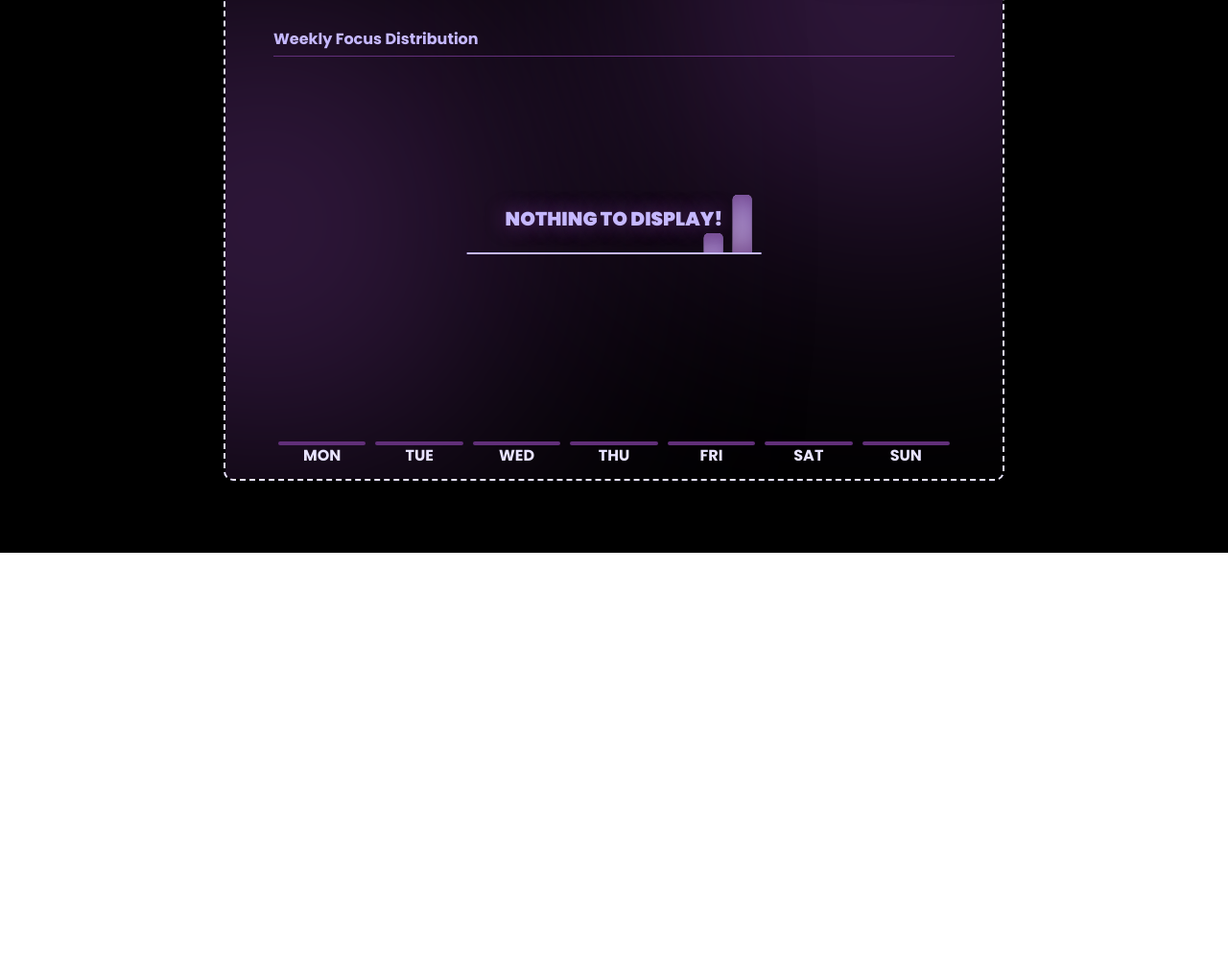
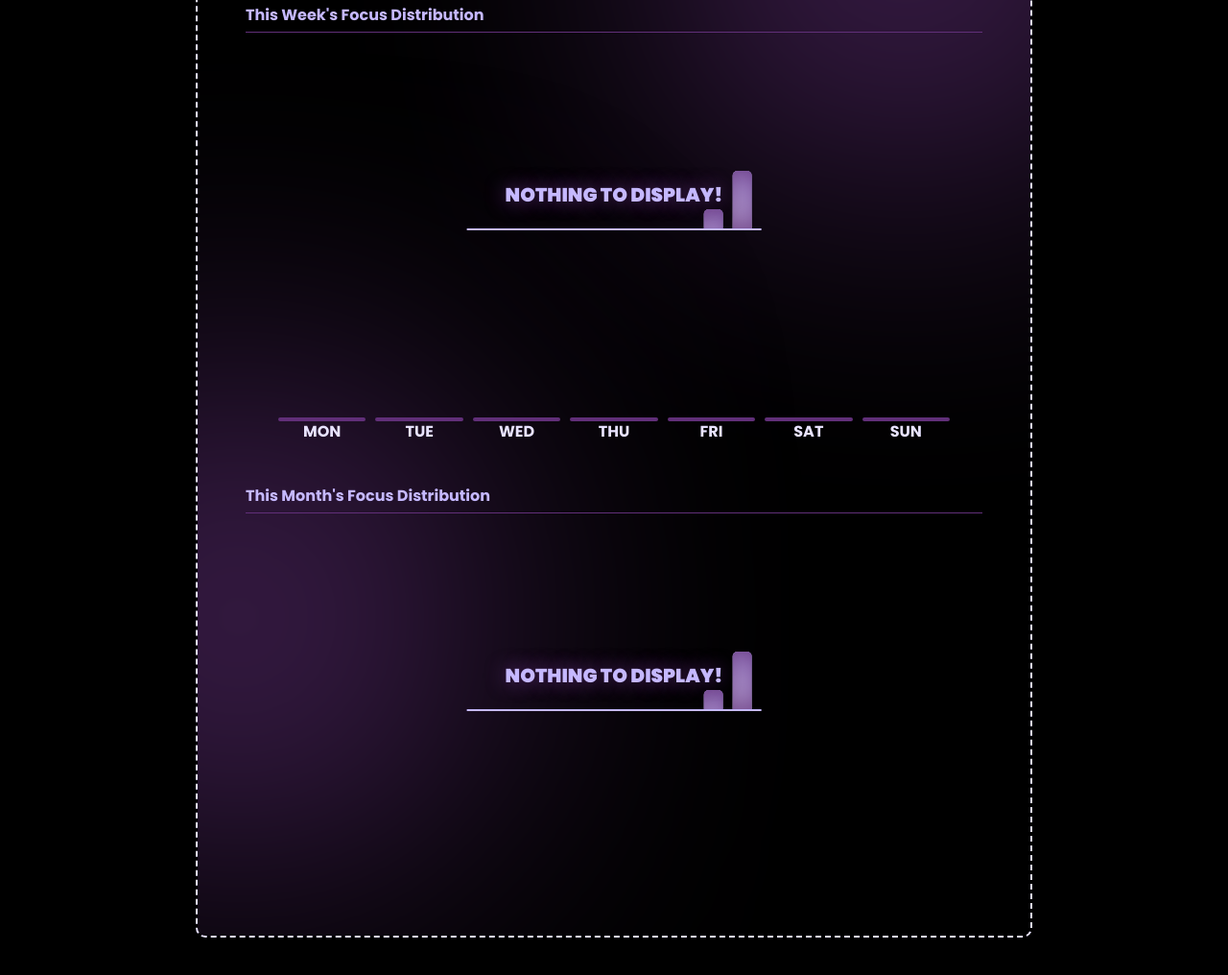
Before and after one commit to kartikth40/PurrfectFocus, a website built with Parcel: page modules/history/history.html in a window 1280 px wide. Shown: the part 224-1240 px from the top of the page at 96% size. Before the commit the page ends 800 px from the top, so only its background shows below. Built offline with nearby package versions, Linux system fonts and the light colour scheme; some packages are replaced by stand-ins of ours.

Commit message:
added monthly focus timing distribution graph to history page

```diff
--- a/modules/global.css
+++ b/modules/global.css
@@ -21,6 +21,7 @@ body{
 ::-webkit-scrollbar {
   width: 5px;
   height: 15px;
+  background-color: black;
 }
 ::-webkit-scrollbar-thumb {
   background: var(--primary-color);
--- a/modules/history/history.css
+++ b/modules/history/history.css
@@ -20,6 +20,7 @@
 }
 
 .metrics-container{
+  margin: 50px;
   padding: 30px 50px;
   border: 2px dashed var(--secondary-color-1);
   width: max-content;
@@ -139,12 +140,13 @@ p{
   font-size: 15px;
 }
 
-.week-metrics-container{
+.sub-metrics-container{
   margin-top: 50px;
 }
 .graph-container{
-  --bars: 07;
-  min-width: 100%;
+  --week-bars: 7;
+  --month-bars: 30;
+  width: 60vw;
   height: 50vh;
   padding: 5px;
   position: relative;
@@ -172,6 +174,7 @@ p{
   display: inline-block;
 }
 .no-data {
+  pointer-events: none;
   position: absolute;
   top: 40%;
   left: 50%;
@@ -248,7 +251,6 @@ p{
   pointer-events: none;
 }
 .bars-container {
-  --bar-height: 0;
   width: 100%;
   display: flex;
   align-items: flex-end;
@@ -258,13 +260,19 @@ p{
   position: relative;
 }
 .bar {
-  width: calc(50vw / var(--bars));
+  --bar-height: 0;
   height: var(--bar-height);
   border-radius: 5px;
   background: var(--primary-color);
   border: 2px solid var(--primary-color);
   position: relative;
   transition: 1s height cubic-bezier(.56,0.36,0.3,1.26), .2s box-shadow cubic-bezier(.56,0.36,0.3,1.26);
+}
+.week-bar {
+  width: calc(50vw / var(--week-bars));
+}
+.month-bar {
+  width: calc(50vw / var(--month-bars));
 }
 .container.light .bar {
   background: linear-gradient(45deg, #000, var(--primary-color));
@@ -279,8 +287,12 @@ p{
   transform: translateX(-50%);
 }
 .bar::before{
+  z-index: 10;
   position: absolute;
   content: attr(data-value);
+  padding-inline: 3px;
+  background-color: transparent;
+  border-radius: 5px;
   white-space: nowrap;
   font-size: 12px;
   top: -10px;
@@ -292,10 +304,11 @@ p{
   transition: .25s all;
 }
 .container.light .bar::before{
+  background-color: var(--secondary-color-2);
   color: black;
 }
 .bar:hover::before{
-  top: -22px;
+  top: -25px;
   opacity: 1;
 }
 .bar:hover {
--- a/modules/history/history.html
+++ b/modules/history/history.html
@@ -34,20 +34,30 @@
           <p class="simple-metrics-title">This Year</p>
         </div>
       </div>
-      <div class="week-metrics-container">
-        <h2 class="week-metrics-title">Weekly Focus Distribution</h2>
-        <div class="graph-container">
+      <div class="week-metrics-container sub-metrics-container">
+        <h2 class="week-metrics-title metrics-title">This Week's Focus Distribution</h2>
+        <div class="graph-container week-graph-container">
           <div class="is-sample">*sample data</div>
-          <div class="no-data">Nothing To Display!</div>
-          <div class="y-axis"></div>
+          <div class="no-data week-no-data">Nothing To Display!</div>
+          <div class="y-axis week-y-axis"></div>
           <div class="bars-container">
-            <span class="bar" data-x="MON" data-value="0"></span>
-            <span class="bar" data-x="TUE" data-value="0"></span>
-            <span class="bar" data-x="WED" data-value="0"></span>
-            <span class="bar" data-x="THU" data-value="0"></span>
-            <span class="bar" data-x="FRI" data-value="0"></span>
-            <span class="bar" data-x="SAT" data-value="0"></span>
-            <span class="bar" data-x="SUN" data-value="0"></span>
+            <span class="bar week-bar" data-x="MON" data-value="0"></span>
+            <span class="bar week-bar" data-x="TUE" data-value="0"></span>
+            <span class="bar week-bar" data-x="WED" data-value="0"></span>
+            <span class="bar week-bar" data-x="THU" data-value="0"></span>
+            <span class="bar week-bar" data-x="FRI" data-value="0"></span>
+            <span class="bar week-bar" data-x="SAT" data-value="0"></span>
+            <span class="bar week-bar" data-x="SUN" data-value="0"></span>
+          </div>
+        </div>
+      </div>
+      <div class="month-metrics-container sub-metrics-container">
+        <h2 class="month-metrics-title metrics-title">This Month's Focus Distribution</h2>
+        <div class="graph-container month-graph-container">
+          <div class="is-sample">*sample data</div>
+          <div class="no-data month-no-data">Nothing To Display!</div>
+          <div class="y-axis month-y-axis"></div>
+          <div class="bars-container month-bars-container">
           </div>
         </div>
       </div>
--- a/modules/history/history.js
+++ b/modules/history/history.js
@@ -14,15 +14,21 @@ const weekCount = document.querySelector('.week-count')
 const monthCount = document.querySelector('.month-count')
 const yearCount = document.querySelector('.year-count')
 const graphContainer = document.querySelector('.graph-container')
-const YAxis = document.querySelector('.y-axis')
-const bars = document.querySelectorAll('.bar')
+const weekYAxis = document.querySelector('.week-y-axis')
+const monthYAxis = document.querySelector('.month-y-axis')
+const weekBars = document.querySelectorAll('.week-bar')
+const monthBarsContainer = document.querySelector('.month-bars-container')
 const sampleHistoryBtn = document.querySelector('.sample-history-btn')
 const sampleHistoryRemoveBtn = document.querySelector('.sample-history-btn-remove')
 const deleteHistoryBtn = document.querySelector('.delete-btn')
-const isSampleElement = document.querySelector('.is-sample')
-const noDataElement = document.querySelector('.no-data')
+const isSampleElement = document.querySelectorAll('.is-sample')
+const noWeekDataElement = document.querySelector('.week-no-data')
+const noMonthDataElement = document.querySelector('.month-no-data')
 
-graphContainer.style.setProperty('--bars', bars.length)
+const WEEK = 'week'
+const MONTH = 'month'
+const YEAR = 'year'
+
 const maxHeightOfGraph = graphContainer.clientHeight - 20
 let maxValueOfGraph = 0
 
@@ -35,11 +41,14 @@ sampleHistoryRemoveBtn.addEventListener('click', async () => {
   const currentYear = currentFullDate.getFullYear().toString()
   await setSessionStorage({[currentYear]: null})
   await init()
+  setSimpleMetrics(0, todayCount)
 })
 
 deleteHistoryBtn.addEventListener('click', async () => {
+  if(confirm("Are you sure you wanna delete all of your history?")) {
     await clearHistory()
     await init()
+  }
 })
 
 document.addEventListener('DOMContentLoaded', async () => {
@@ -69,35 +78,35 @@ async function init() {
   const sampleHistory = sampleHistoryObj[currentYear]
   const historyObj = await getLocalStorage(currentYear)
   const history = sampleHistory ?? historyObj[currentYear]
-  console.log(history)
 
   if(!sampleHistory){
     sampleHistoryBtn.classList.add('active')
     sampleHistoryRemoveBtn.classList.remove('active')
-    isSampleElement.classList.remove('active')
+    isSampleElement.forEach(el => el.classList.remove('active'))
   }
   else {
     sampleHistoryBtn.classList.remove('active')
     sampleHistoryRemoveBtn.classList.add('active')
-    isSampleElement.classList.add('active')
+    isSampleElement.forEach(el => el.classList.add('active'))
   }
 
   if(!history) {
-    noDataElement.classList.add('active')
-    setSimpleMetrics(0, todayCount)
+    noWeekDataElement.classList.add('active')
+    noMonthDataElement.classList.add('active')
   } else {
-    noDataElement.classList.remove('active')
+    noWeekDataElement.classList.remove('active')
+    noMonthDataElement.classList.remove('active')
   }
 
   // weekly metrics
   const currentWeekStart = new Date(currentFullDate)
   currentWeekStart.setDate(currentDate - currentDay)
-  console.log(currentWeekStart)
   const weekDate = new Date(currentWeekStart)
   const thisWeekData = {}
+  let weeklySum = 0
 
   if (history) {
-    for (let i = 0; i < 7; i++) {
+    for (let i = 1; i <= 7; i++) {
       const currentWeekDateWithMonth = weekDate.getDate() + '-' + (weekDate.getMonth() + 1)
       weekDate.setDate(weekDate.getDate() + 1)
       if (currentWeekDateWithMonth in history) {
@@ -116,21 +125,30 @@ async function init() {
           breaks,
         }
 
-        if (i === currentDay) {
+
+        if (i-1 === currentDay) {
           setSimpleMetrics(focus, todayCount)
         }
-        maxValueOfGraph = Math.max(Math.ceil(focus), maxValueOfGraph)
+        weeklySum += focus
+        maxValueOfGraph = Math.max(focus, maxValueOfGraph)
       }
     }
   }
-  setYAxis()
-  setWeeklyBars(thisWeekData)
+
+    setYAxis(maxValueOfGraph)
+    setBars(thisWeekData, maxValueOfGraph)
+    setSimpleMetrics(weeklySum, weekCount, true)
+
 
   // monthly metrics
   const firstDayOfNextMonth = new Date(currentYear, currentMonth, 1)
   const lastDateOfCurrentMonth = new Date(firstDayOfNextMonth - 1).getDate()
+  let totalDaysInCurrentMonth = 0
+  const thisMonthData = {}
   let monthlySum = 0
+  if(history) {
     for (let i = 1; i <= lastDateOfCurrentMonth; i++) {
+      totalDaysInCurrentMonth++
       const date = new Date(currentYear, currentMonth - 1, i)
       const currentDateWithMonth = date.getDate() + '-' + (date.getMonth() + 1)
 
@@ -146,11 +164,20 @@ async function init() {
 
         focus = parseFloat((focus / 60).toFixed(2))
         breaks = parseFloat((breaks / 60).toFixed(2))
+        thisMonthData[i] = {
+          focus,
+          breaks,
+        }
 
         monthlySum += focus
+        maxValueOfGraph = Math.max(focus, maxValueOfGraph)
       }
     }
+  }
+    setYAxis(maxValueOfGraph, MONTH)
+    setBars(thisMonthData, maxValueOfGraph, MONTH, totalDaysInCurrentMonth)
     setSimpleMetrics(monthlySum, monthCount, true)
+
 
   // yearly metrics
   let yearlySum = 0
@@ -180,16 +207,31 @@ async function init() {
   setSimpleMetrics(yearlySum, yearCount, true)
 }
 
-function setWeeklyBars(thisWeekData) {
-  let totalFocusInThisWeek = 0
+function setBars(data, maxValueOfGraph, range=WEEK, totalDays=7) {
+  let totalFocus = 0
+  let bars = weekBars
+  if(range===MONTH) {
+    bars = []
+    monthBarsContainer.innerHTML = ''
+    for(let i = 1; i <= totalDays; i++) {
+      const bar = document.createElement('span')
+      bar.classList.add('bar', 'month-bar')
+      bar.setAttribute('data-x', i)
+      bar.style.setProperty("--bar-height", 0 + 'px')
+      monthBarsContainer.appendChild(bar)
+      bars.push(bar)
+    }
+  }
+  setTimeout(() => {
     bars.forEach((bar, i) => {
-    const value = thisWeekData[i] ? thisWeekData[i].focus : 0
-    totalFocusInThisWeek += value
+      const value = data[i+1] ? data[i+1].focus : 0
+      totalFocus += value
       bar.setAttribute('data-value', getTimeFormatted(value))
       const height = (maxHeightOfGraph / maxValueOfGraph) * value
-    bar.style.height = (value === 0 ? value : height) + 'px'
+      bar.style.setProperty("--bar-height", (height) + 'px')
     })
-  setSimpleMetrics(totalFocusInThisWeek, weekCount)
+
+  }, 50);
 }
 
 function setSimpleMetrics(time, elementToSetUpon, onlyHrs = false) {
@@ -224,20 +266,29 @@ function getTimeFormatted(floatHours, onlyHrs = false) {
   return formattedString
 }
 
-function setYAxis() {
-  let step = Math.ceil(maxValueOfGraph / 7)
-  if(maxValueOfGraph % 2 === 1) maxValueOfGraph++
+function setYAxis(maxValueOfGraph, range=WEEK) {
+  console.log(maxValueOfGraph)
+  maxValueOfGraph = Math.round(maxValueOfGraph)
+  let n = 7
+  let axis = null
+  if(range === WEEK) {
+    axis = weekYAxis
+  }
+  else if(range === MONTH) {
+    axis = monthYAxis
+  }
+  let step = Math.ceil(maxValueOfGraph / n)
   if (step % 2 === 1) step++
-  if (maxValueOfGraph < 5) step = 0.5
+  if (maxValueOfGraph < 2) step = 0.5
   else if (step < 10 && step > 2) step = 5
   else if (step > 10) step = 10
-  YAxis.innerHTML = ''
+  axis.innerHTML = ''
   if(maxValueOfGraph === 0) return
   for (let i = maxValueOfGraph; i >= 0; i = i - step) {
     const marker = document.createElement('span')
     marker.classList.add('marker')
     marker.innerText = i
-    YAxis.appendChild(marker)
+    axis.appendChild(marker)
   }
 }
 
@@ -245,9 +296,7 @@ function setYAxis() {
 function loadSettings(settings) {
   if(settings?.theme === LIGHTTHEME) {
     container.classList.add('light')
-    console.log('light me')
   }else {
     container.classList.remove('light')
-    console.log('dark me')
   }
 }
```
Also changed, not shown: modules/utils.js (+10 -11 lines), manifest.json. Lines whose indentation alone changed are shown as unchanged.
